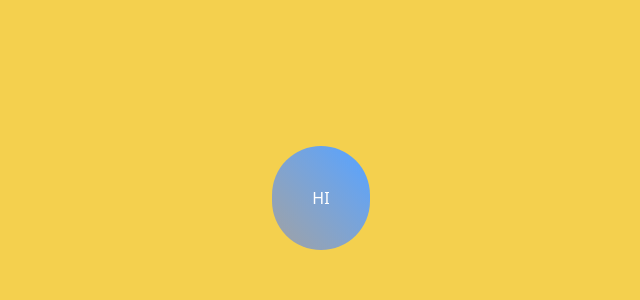
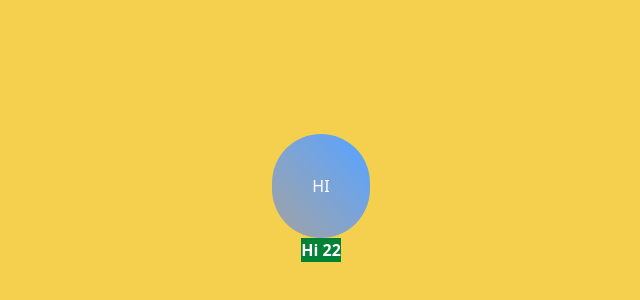
Before and after one commit to AdreshSingh/justlook, a website built with Vite: page index.html in a window 1280 px wide. Shown: the part 202-502 px from the top of the page, without its empty margins (319-959 px from the left). Built offline with nearby package versions, Linux system fonts and the light colour scheme.

Commit message:
test part -2

```diff
--- a/index.html
+++ b/index.html
@@ -11,5 +11,6 @@
     <div id="app"></div>
     <!-- <script type="module" src="/src/main.js"></script> -->
     <h1 class="bg-gradient-to-tr rounded-full p-10 to-blue-400 from-neutral-400 text-white">HI</h1>
+    <p class="bg-green-700 text-white font-bold">Hi 22</p>
   </body>
 </html>
```
